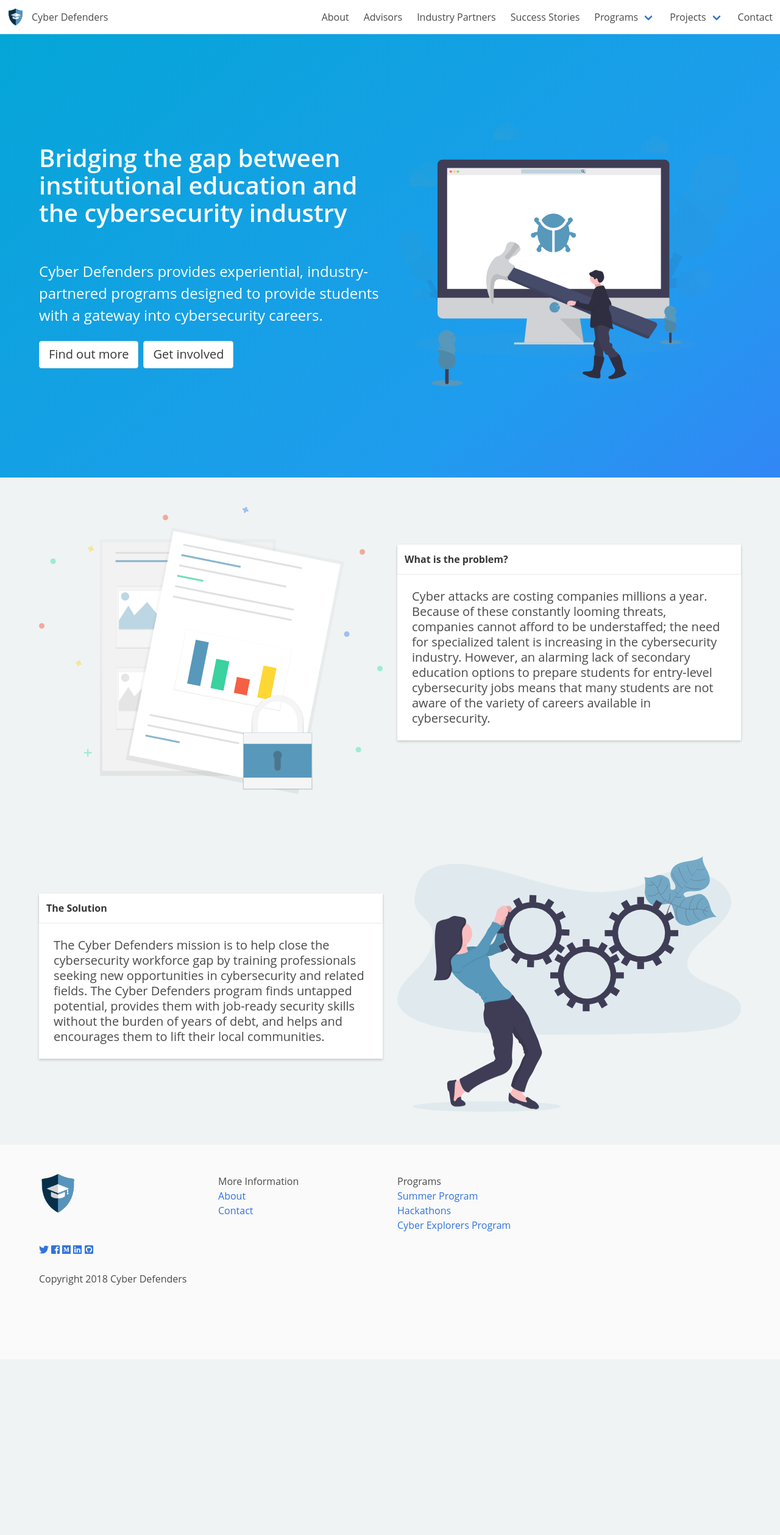
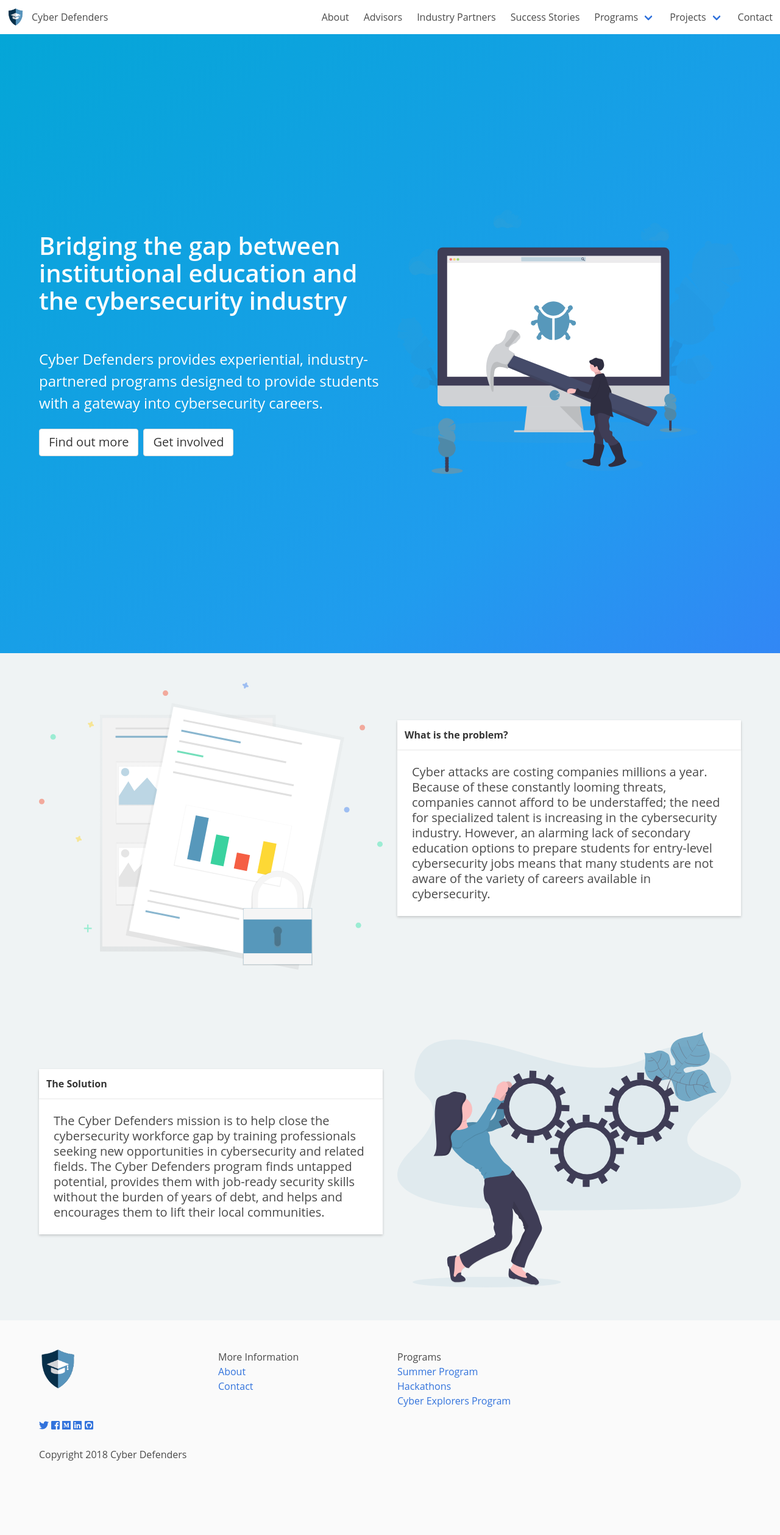
Before and after one commit to cyberdefendersprogram/www-homepage, a Jekyll site: the page built from index.html, in a window 1280 px wide. Shown: the whole page at 61% size. Built offline with Jekyll 4.4.1, drawn with Linux system fonts in a browser that asks for light colours; nearby versions of some CDN libraries; before the commit the page ends 2229 px from its top, so only the background shows below that.

Commit message:
Updates & fixing hackathon link

```diff
--- a/_includes/navbar.html
+++ b/_includes/navbar.html
@@ -37,7 +37,7 @@
                   <a href="{{ site.summerProgram }}" class="navbar-item">Summer Program</a>
                   <!--<a href="{{site.blog}}" class="navbar-item">Navigators Program</a>-->
                   <a href="{{ site.bootcamp }}" class="navbar-item">Bootcamp</a>
-                  <a href="/hackathons.html" class="navbar-item">Hackathons</a>
+                  <a href="/hackathons" class="navbar-item">Hackathons</a>
                   <a href="{{ site.blog }}" class="navbar-item">Explorers Programs</a>
                 </div>
 
--- a/contact.html
+++ b/contact.html
@@ -8,7 +8,7 @@
 <!--               Hero Section "Sign-up"        -->
 <!---------------------------------------------------->
 
-<section class="hero is-light">
+<section class="hero is-info is-large is-bold">
         <div class="hero-body">
           <div class="container has-text-centered">
             <p class="title is-3">Interested in learning more about Cyber Defenders?</p>
--- a/hackathons.html
+++ b/hackathons.html
@@ -4,7 +4,7 @@
 permalink: /hackathons/
 ---
 
-<div class="hero is-info is-medium is-bold">
+<div class="hero is-info is-large is-bold">
     <div class="hero-body">
         <div class="container">
             <div class="columns is-vcentered">
--- a/index.html
+++ b/index.html
@@ -6,7 +6,7 @@
 <!---------------------------------------------------->
 <!--               Hero Section CD Flash            -->
 <!---------------------------------------------------->
-<section class="hero is-info is-medium is-bold">
+<section class="hero is-info is-large is-bold">
   <div class="hero-body">
     <div class="container">
       <div class="columns is-vcentered">
--- a/partners.html
+++ b/partners.html
@@ -7,7 +7,7 @@
 <!---------------------------------------------------->
 <!--               Hero Section Partners            -->
 <!---------------------------------------------------->
-<section class="hero is-info is-medium is-bold">
+<section class="hero is-info is-large is-bold>
         <div class="hero-body">
           <div class="container">
             <div class="columns is-vcentered">
```
